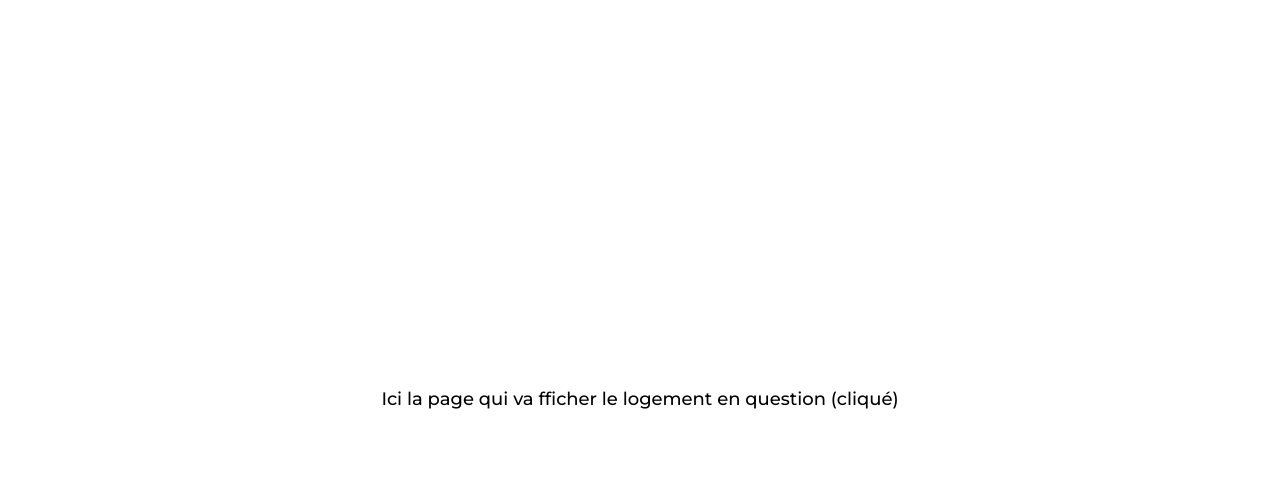
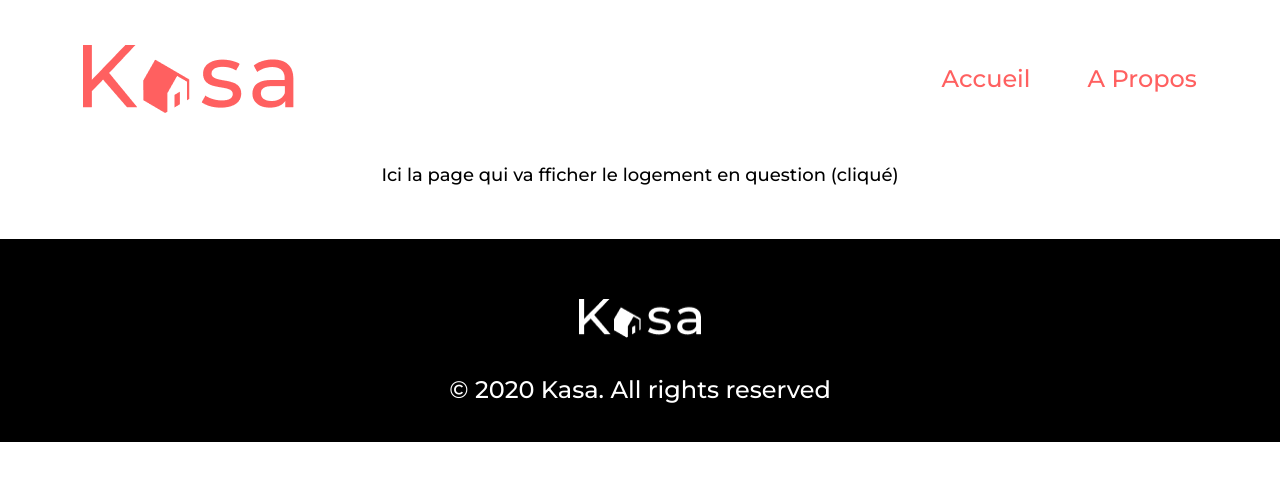
Before and after one commit to Buens18k/projet-kasa, a React (Vite) app: page /house/1 in a window 1280 px wide. Shown: the top 480 px of the page. Built offline with nearby package versions, Linux system fonts and the light colour scheme.

Commit message:
Layout Header Footer all page

```diff
--- a/src/AppRouter.jsx
+++ b/src/AppRouter.jsx
@@ -1,15 +1,23 @@
 import React from 'react';
 import { createBrowserRouter } from 'react-router-dom';
+
+import HeaderFooterLayout from './Layout/HeaderFooterLayout';
+
 import Home from './pages/Home';
 import ErrorPage from './pages/Error-page';
 import House from './pages/House';
 import About from './pages/About';
 
+// Application route
 const AppRouter = createBrowserRouter([
   {
     path: '/',
+    element: <HeaderFooterLayout />,
+    errorElement: <ErrorPage />,
+    children: [
+      {
+        path: '/',
         element: <Home />,
-    errorElement: <ErrorPage />,
       },
       {
         path: '/house/:id',
@@ -19,6 +27,8 @@
         path: '/about',
         element: <About />,
       },
+    ],
+  },
 ]);
 
 export default AppRouter;
--- /dev/null
+++ b/src/Layout/HeaderFooterLayout.jsx
@@ -0,0 +1,14 @@
+import React from 'react';
+import { Outlet } from 'react-router-dom';
+import Header from '../components/Header';
+import Footer from '../components/Footer';
+
+export default function HeaderFooterLayout() {
+  return (
+    <>
+      <Header />
+      <Outlet />
+      <Footer />
+    </>
+  );
+}
--- a/src/pages/About.jsx
+++ b/src/pages/About.jsx
@@ -1,22 +1,16 @@
-import Header from '../components/Header';
-import Footer from '../components/Footer';
 import Main from '../components/Main';
 import AboutBanner from '../components/AboutBanner';
 import style from '../styles/layouts/_accordion.module.scss';
 import Accordion from '../components/Accordion';
-import { useState } from 'react';
 
 export default function About() {
-  // const [active, setActive] = useState('');
   return (
     <>
-      <Header />
       <Main>
         <AboutBanner title="Fiabilité" />
         <div className={style.ctaAccordionAbout}>
           <div className={style.ctaAccordionAbout__item}>
             <Accordion
-              // active={active} setActive={setActive}
               title="Fiabilité"
               content="Les annonces postéed sur Kasa garantissent une fiabilité totale. Les photos sont conformes aux logements, et toutes les informations sont régulièrement vérifiées par nos équipes"
             />
@@ -41,8 +35,6 @@
           </div>
         </div>
       </Main>
-
-      <Footer />
     </>
   );
 }
--- a/src/pages/Home.jsx
+++ b/src/pages/Home.jsx
@@ -1,19 +1,15 @@
 import React from 'react';
-import Header from '../components/Header';
 import Main from '../components/Main';
-import Footer from '../components/Footer';
 import HomeBanner from '../components/HomeBanner';
 import Location from '../components/Location';
 
 function Home() {
   return (
     <>
-      <Header />
       <Main>
         <HomeBanner />
         <Location />
       </Main>
-      <Footer />
     </>
   );
 }
--- a/src/pages/House.jsx
+++ b/src/pages/House.jsx
@@ -1,5 +1,11 @@
+import Main from '../components/Main';
+
 export default function House() {
-    return(
+  return (
+    <>
+      <Main>
         <div>Ici la page qui va fficher le logement en question (cliqué)</div>
-    )
+      </Main>
+    </>
+  );
 }
--- a/src/styles/base/_normalize.scss
+++ b/src/styles/base/_normalize.scss
@@ -8,7 +8,7 @@
 body {
     @include flex-center;
     max-width: 1440px;
-    min-height: 100vh;
+    // min-height: 100vh;
     margin: 0 auto;
 
     @include mobile {
```
Lines whose indentation alone changed are shown as unchanged.
